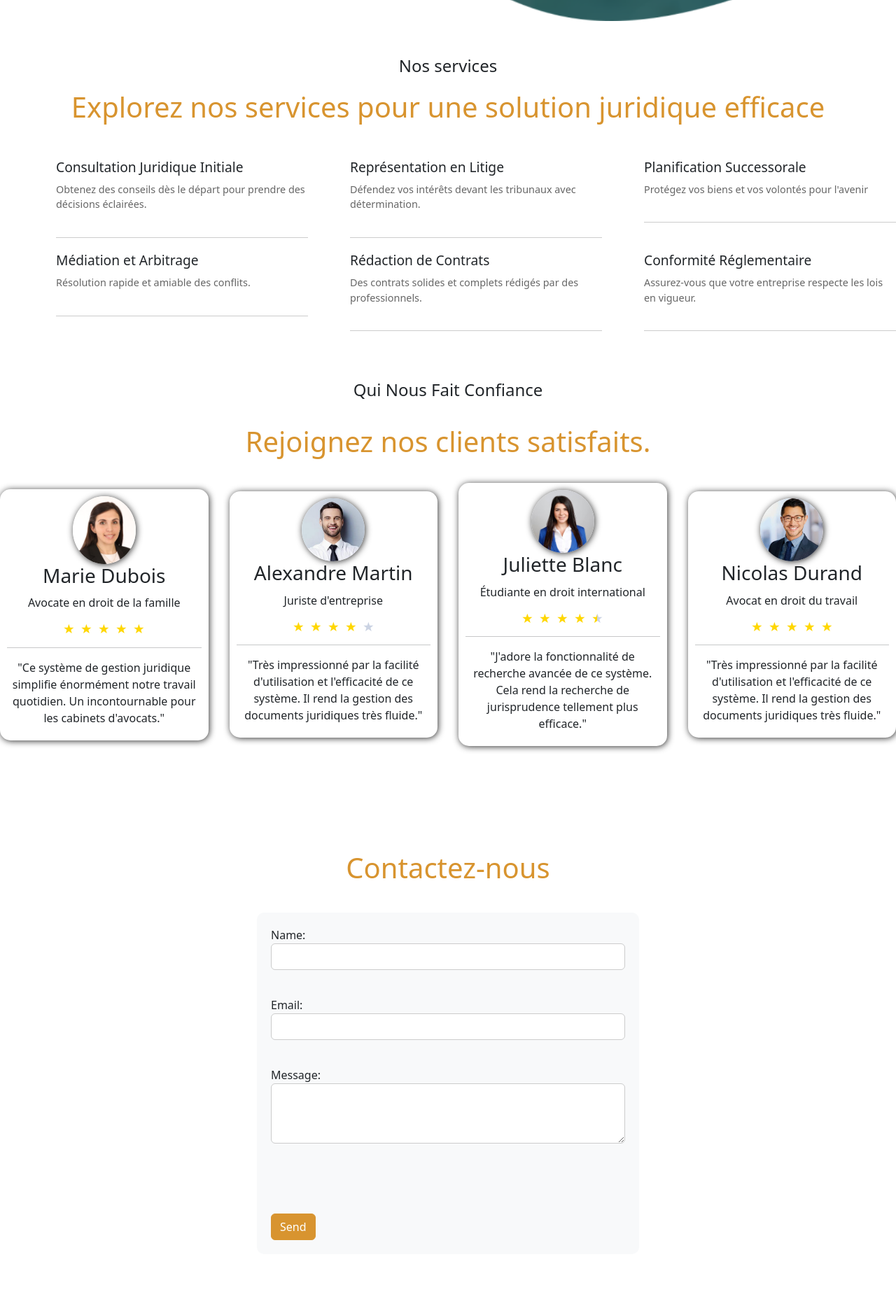
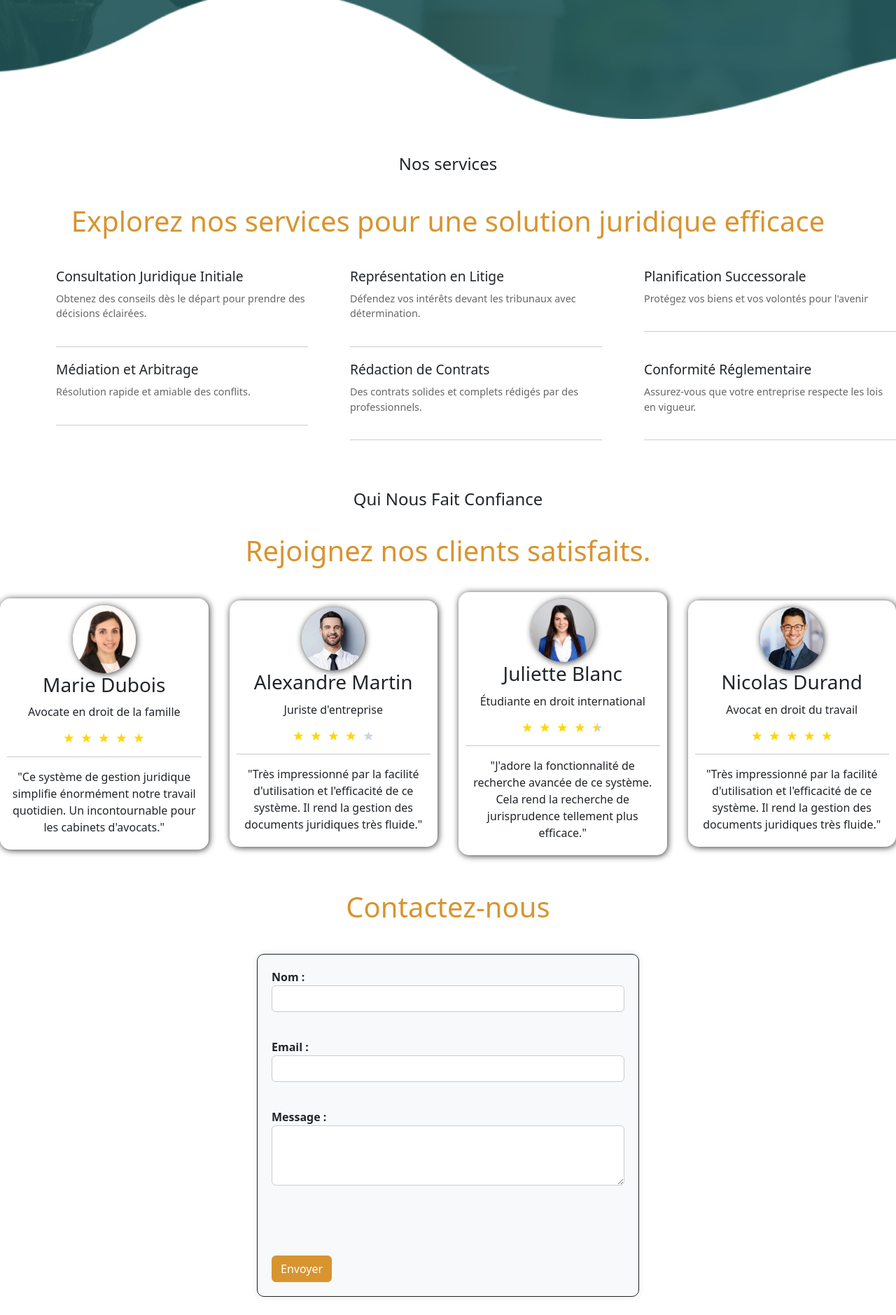
Before and after one commit to Saadtht/law, a React (Create React App) app: page / in a window 1280 px wide. Shown: the part 820-2699 px from the top of the page at 70% size. Built offline with nearby package versions, Linux system fonts and the light colour scheme.

Commit message:
Modification du header - Mainpage(responsive) , Ajouter footer

```diff
--- a/src/components/acceuil/style.css
+++ b/src/components/acceuil/style.css
@@ -1,5 +1,5 @@
 .acceuil-wrapper{
-  height: 850px;
+  height: 990px;
 }
 
 
@@ -54,12 +54,15 @@
   }
 
   @media only screen and (max-width: 767px) {
+    .acceuil-wrapper{
+      height: 690px;
+    }
     .containerHome {
       flex-direction: column;
       height: auto;
       padding: 20px;
       background-color: rgb(77, 153, 143);
-      background-image: none;
+      background-image: none !important;
     }
 
     .text-container {
--- a/src/components/contact/index.js
+++ b/src/components/contact/index.js
@@ -5,25 +5,25 @@ import 'bootstrap/dist/css/bootstrap.min.css';
 
 function FormContact() {
   return (
-    <div id='contact' className='contact'>
+    <div id='contact' className='contacts-wrapper'>
       <h1 className='h1-title'>Contactez-nous</h1>
       <div className="container">
         <div className="row justify-content-center">
           <div className="col-lg-6">
             <form className="contact-form" style={{backgroundColor: '#f8f9fa', padding: '20px', borderRadius: '10px' }}>
               <div className="form-group" style={{ height: '100px' }}>
-                <label htmlFor="name">Name:</label>
+                <label htmlFor="name">Nom :</label>
                 <input type="text" className="form-control" id="name" name="name" />
               </div>
               <div className="form-group" style={{ height: '100px' }}>
-                <label htmlFor="email">Email:</label>
+                <label htmlFor="email">Email :</label>
                 <input type="email" className="form-control" id="email" name="email" />
               </div>
               <div className="form-group" style={{ height: '200px' }}>
-                <label htmlFor="message">Message:</label>
+                <label htmlFor="message">Message :</label>
                 <textarea className="form-control" id="message" name="message" rows="3" />
               </div>
-              <button type="submit" className="btn btn-primary" style={{ marginTop: '10px' }}>Send</button>
+              <button type="submit" className="btn btn-primary" style={{ marginTop: '10px' }}>Envoyer</button>
             </form>
           </div>
         </div>
--- a/src/components/contact/style.css
+++ b/src/components/contact/style.css
@@ -1,12 +1,41 @@
-.contact {
-  margin-top: 100px ;
+.contacts-wrapper{
+  display: flex;
+  flex-direction: column;
+  gap: 35px ;
+}
 
-}
 
 .h1-title{
 color: #D8942F;
 text-align: center;
-margin-bottom: 40px;
+
+}
+
+.contact-form {
+  background-color: #fff; /* Couleur de fond blanche */
+  padding: 30px; /* Augmentez l'espacement intérieur */
+  border-radius: 20px; /* Coins arrondis */
+  box-shadow: 0 0 10px rgba(0, 0, 0, 0.1); /* Ombre légère */
+  border: 1px solid ;
+}
+
+.form-group label {
+  font-weight: bold;
+
+}
+
+.form-control {
+  border: 1px solid #ccc; /* Bordure légère */
+}
+
+.btn-primary {
+  background-color: #007bff; /* Couleur de fond bleue */
+  border-color: #007bff; /* Couleur de la bordure bleue */
+}
+
+.btn-primary:hover {
+  background-color: #0056b3; /* Couleur de fond bleu foncé au survol */
+  border-color: #0056b3; /* Couleur de la bordure bleu foncé au survol */
 }
 
 @media only screen and (max-width: 767px) {
--- a/src/components/footer/index.js
+++ b/src/components/footer/index.js
@@ -3,10 +3,16 @@ import './style.css'
 
 function Footer() {
   return (
-    <div>
-        footer
-    </div>
-  )
+    <footer className="footer">
+      <div className="container">
+        <div className="row">
+          <div className="col-lg-12">
+            <p className="text-center">&copy; 2024 Oneclick. </p>
+          </div>
+        </div>
+      </div>
+    </footer>
+  );
 }
 
-export default Footer
+export default Footer;
--- a/src/components/footer/style.css
+++ b/src/components/footer/style.css
@@ -0,0 +1,12 @@
+.footer {
+    background-color: #f8f9fa;
+    padding: 20px 0;
+    text-align: center;
+    font-size: 15px;
+    color: #666;
+    font-weight: bold;
+  }
+
+  .footer p {
+    margin-bottom: 0;
+  }
--- a/src/components/header/index.js
+++ b/src/components/header/index.js
@@ -1,4 +1,3 @@
-// Header.js
 import React, { useState } from "react";
 import { Link } from "react-router-dom";
 import './style.css';
@@ -24,32 +23,42 @@ function Header() {
 
           <div className={`offcanvas offcanvas-end ${isOffcanvasOpen ? 'show' : ''}`} tabIndex="-1" id="offcanvasNavbar" aria-labelledby="offcanvasNavbarLabel">
             <div className="offcanvas-header">
-              <h5 className="offcanvas-title" id="offcanvasNavbarLabel">Logo</h5>
+            <Link to="/" className="navbar-brand me-auto logo-container">
+            <img src="./logo.png" width={30} alt="Logo" />
+
+          </Link>
               <button type="button" className="btn-close" onClick={handleToggle} aria-label="Close"></button>
             </div>
             <div className="offcanvas-body">
               <ul className="navbar-nav justify-content-center flex-grow-1 pe-3">
-                <li className="nav-item">
+                <li className="nav-item nav1">
                   <a href="#acceuil" className="nav-link mx-lg-2 active">Acceuil</a>
                 </li>
-                <li className="nav-item">
+                <li className="nav-item nav1">
                   <a href="#services" className="nav-link mx-lg-2">Services</a>
                 </li>
-                <li className="nav-item">
+                <li className="nav-item nav1">
                   <a href="#apropos" className="nav-link mx-lg-2">à propos</a>
                 </li>
-                <li className="nav-item">
+                <li className="nav-item nav1">
                   <a href="#contact" className="nav-link mx-lg-2">Contactez nous</a>
                 </li>
+                <li className="nav-item nav1">
+                  <a href="#prqnous" className="nav-link mx-lg-2">Pourquoi nous</a>
+                </li>
+              </ul>
+
+              {/* Nouvelle liste pour les boutons Login et Inscription */}
+              <ul className="nav2 navbar-nav justify-content-end flex-grow-2 pe-3 align-items-center">
                 <li className="nav-item">
-                  <a href="#prqnous" className="nav-link mx-lg-2">Pourquoi nous</a>
+                  <Link to="/login" className="button1">Login</Link>
+                </li>
+                <li className="nav-item">
+                  <Link to="/inscription" className="button1">Inscription</Link>
                 </li>
               </ul>
             </div>
           </div>
-
-          <Link to="/login" className="button1">Login</Link>
-          <Link to="/inscription" className="button1">Inscription</Link>
 
           <button className="navbar-toggler " type="button" onClick={handleToggle} aria-expanded={isOffcanvasOpen}>
             <span className="navbar-toggler-icon"></span>
--- a/src/components/header/style.css
+++ b/src/components/header/style.css
@@ -18,6 +18,8 @@
     margin: 20px;
     border-radius: 16px;
     padding: 0.5rem;
+    border: 1px solid;
+    border: 1px solid #757575;
 }
 .navbar-toggler {
     border: none;
@@ -35,6 +37,7 @@
 .nav-link:hover , .nav-link.active {
     color: #000;
 }
+
 @media (min-width:991px){
     .nav-link::before{
         content: "";
@@ -66,14 +69,14 @@
 
   .logo-text h2 {
     margin: 0;
-    font-size: 20px;
+    font-size: 20px ;
     color: #D8942F;
 
   }
 
   .logo-text p {
     margin: 0;
-    font-size: 14px;
+    font-size: 14px ;
     font-weight: bold;
     opacity: 0.7;
   }
@@ -89,6 +92,7 @@
       margin: 20px;
       border-radius: 16px;
       padding: 0.5rem;
+
     }
 
     .navbar-toggler {
@@ -106,6 +110,11 @@
       flex-direction: column;
       padding-left: 0;
       margin-top: 10px;
+      text-align: center;
+    }
+    .navbar-expand-lg .navbar-nav .nav1{
+       border-top: 1px solid #b6b1ac;
+
     }
 
     .navbar-toggler-icon {
@@ -124,4 +133,17 @@
       margin-right: 0;
       margin-top: 10px;
     }
+    .nav2{
+
+      display: flex;
+      flex-direction: column;
+      gap: 20px;
+      align-items: center; /* Pour centrer verticalement */
+      justify-content: center;
+      border-top: 1px solid #000;
+      padding-top: 20px; /* Espace au-dessus de la ligne */
+    margin-top: 10px;
+
+    }
+
   }
--- a/src/components/prqnous/index.js
+++ b/src/components/prqnous/index.js
@@ -2,7 +2,7 @@ import React from 'react'
 import "./style.css"
 function Prqnous() {
   return (
-    <div>
+    <div className='why-wrapper'>
         <h1 className='h3-why'>Pourquoi Nous Choisir</h1>
     <div class="why-choose-us" id='prqnous'>
         <div class="item">
--- a/src/components/prqnous/style.css
+++ b/src/components/prqnous/style.css
@@ -1,3 +1,8 @@
+.why-wrapper{
+    display: flex;
+  flex-direction: column;
+  gap: 35px ;
+}
 .why-choose-us {
     display: flex;
     flex-wrap: wrap;
@@ -39,23 +44,18 @@
 }
 
 .h3-why {
-    margin-top: 30px;
     text-align: center;
-
-    margin-bottom: 30px;
     color: #D8942F
 }
 
 
 
 @media screen and (max-width: 767px) {
-    .h3-why{
-        margin-top: 300px;
-    }
+
     .why-choose-us .item {
       flex-basis: calc(100% - 20px);
       margin-right: 0;
-      margin-left: 0;
+      margin-left: 0 !important;
     }
 
     .why-choose-us .item:nth-child(odd) {
--- a/src/components/services/index.js
+++ b/src/components/services/index.js
@@ -30,7 +30,7 @@ const services = [
 
 function Services() {
   return (
-    <div id='services'>
+    <div id='services' className='services-wrapper'>
       <h3 className="h3-serv">Nos services</h3>
       <h1 className="h1-serv">Explorez nos services pour une solution juridique efficace</h1>
       <ul className="service-list">
--- a/src/components/services/style.css
+++ b/src/components/services/style.css
@@ -1,3 +1,8 @@
+.services-wrapper{
+  display: flex;
+  flex-direction: column;
+  gap: 35px ;
+}
 .service-list {
   list-style: none;
   padding: 0;
@@ -30,7 +35,6 @@
 
 .h1-serv {
   text-align: center;
-  margin-bottom: 50px;
   color: #D8942F;
 }
 
@@ -38,12 +42,17 @@
 .h3-serv {
   text-align: center;
   font-size: 1.5rem;
-  margin-bottom: 20px;
+
 }
 @media only screen and (max-width: 767px) {
   .service-item {
     width: 100%;
 
+  }
+  .service-list {
+
+    margin-left: 0;
+    text-align: center;
   }
 }
 
--- a/src/navigation/index.js
+++ b/src/navigation/index.js
@@ -18,19 +18,19 @@ const MainNavigator = () => {
                 <Route
                     path="/"
                     element={
-                    <CustomRoute path="/" showheader  component={MainPage} />
+                    <CustomRoute path="/" showheader showfooter  component={MainPage} />
                 }
                 />
                 <Route
                     path="/login"
                     element={
-                    <CustomRoute path="/login" showheader component={Login} />
+                    <CustomRoute path="/login" showheader showfooter component={Login} />
                 }
                 />
                 <Route
                     path="/inscription"
                     element={
-                    <CustomRoute path="/inscription" showheader component={SignupForm} />
+                    <CustomRoute path="/inscription" showheader showfooter component={SignupForm} />
                 }
                 />
             </Routes>
```
